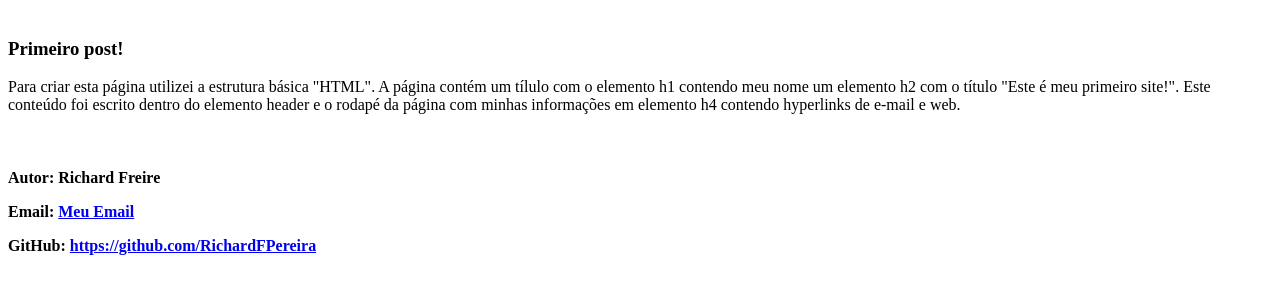
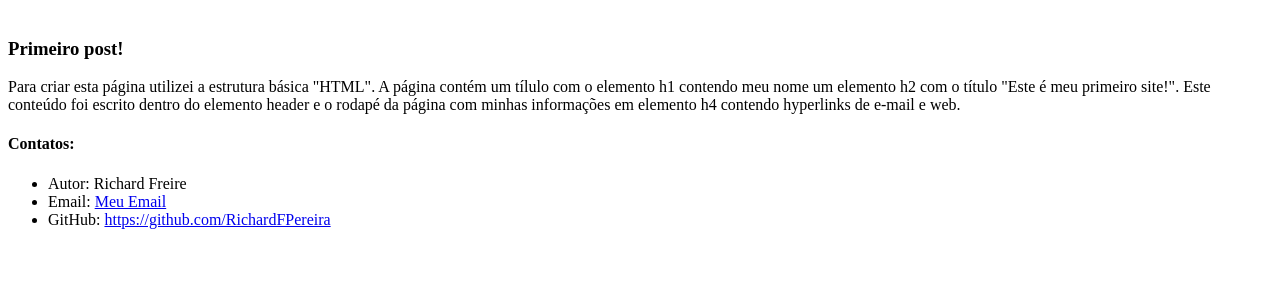
Before and after one commit to RichardFPereira/Digital-Innovation-One, a plain HTML site: page Fullstack-Developer/Modulo-II-HTML-CSS3/Primeiro Site - 1.2.html in a window 1280 px wide. Shown: the part 174-468 px from the top of the page. Drawn offline with Linux system fonts and the light colour scheme.

Commit message:
Adicionada estrutura de lista ao arquivo Primeiro Site 1.2 do Módulo I - HTML/CSS.

```diff
--- a/Fullstack-Developer/Modulo-II-HTML-CSS3/Primeiro Site - 1.2.html
+++ b/Fullstack-Developer/Modulo-II-HTML-CSS3/Primeiro Site - 1.2.html
@@ -28,17 +28,17 @@
             </article>
         </section>
         <footer>
-            <h4><br>
-                <p>
-                    Autor: Richard Freire
-                </p>
-                <p>
+            <h4>Contatos:</h4>
+            <ul>
+                <li> Autor: Richard Freire<br></li>
+                <li>
                     Email: <a href="mailto: richard.frei@hotmail.com"> Meu Email</a>
-                </p>
-                <p>
+                </li>
+                <li>
                     GitHub:
-                    <a href="https://github.com/RichardFPereira"target="_blank">https://github.com/RichardFPereira</a>
-                </p>
+                    <a href="https://github.com/RichardFPereira" target="_blank">https://github.com/RichardFPereira</a>
+                </li>
+            </ul>
         </footer>
     </body>
 </hmtl>
```
